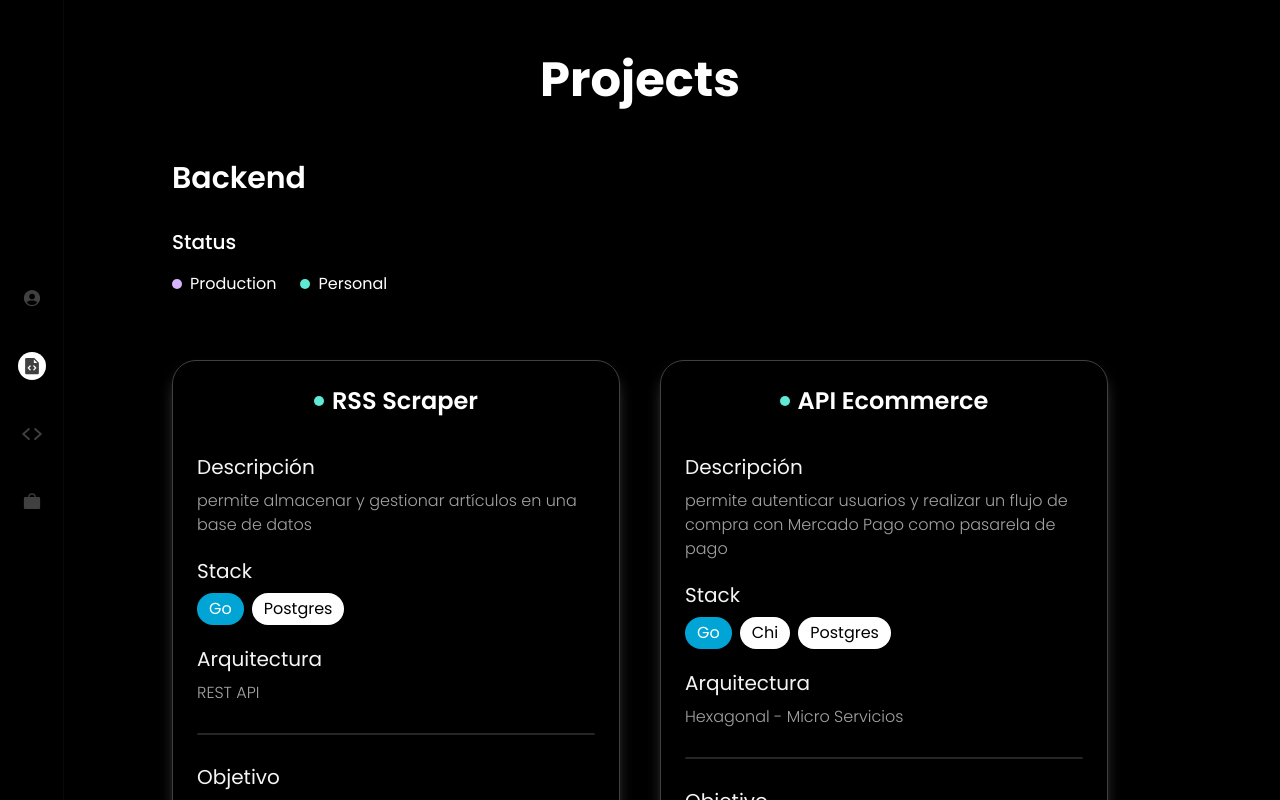
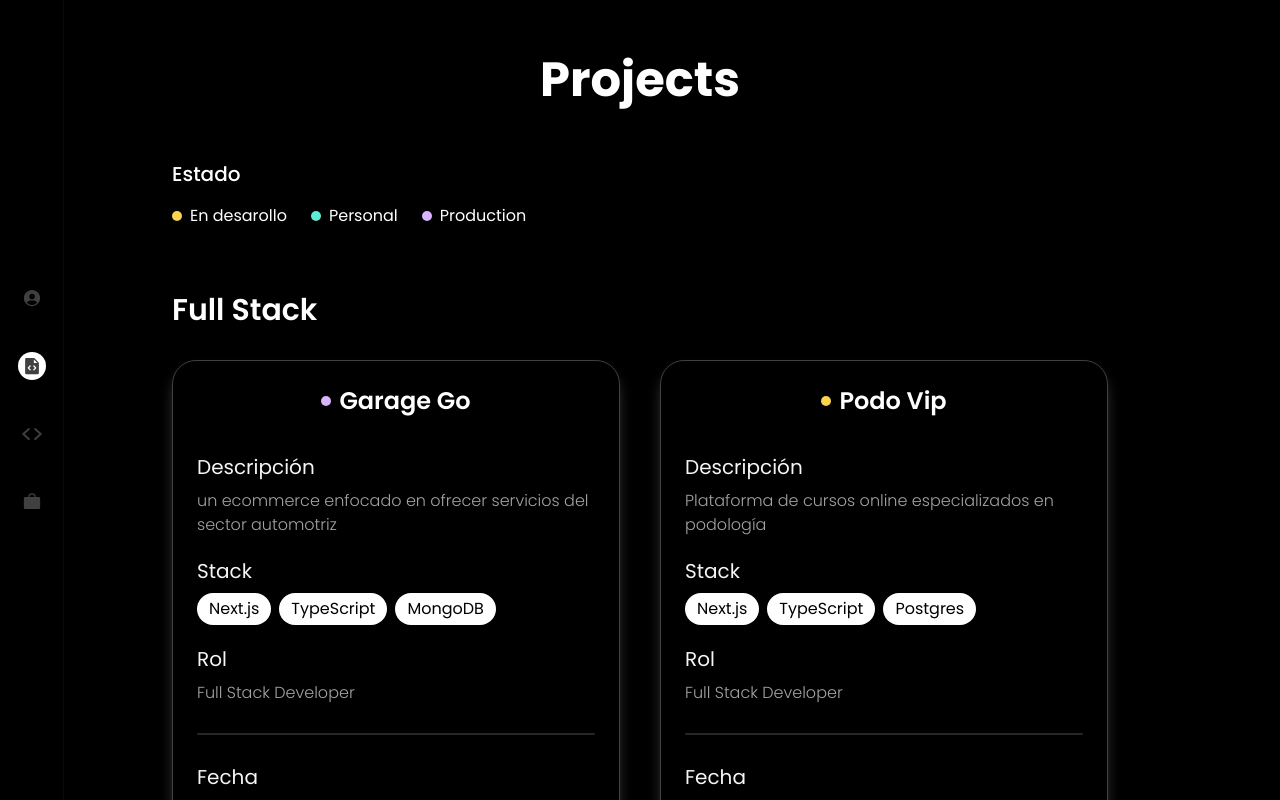
Before and after one commit to alex-arraga/portfolio-2025, a Next.js app: page /projects in a window 1280 px wide. Shown: the top 800 px of the page. Built offline with nearby package versions, Linux system fonts and the light colour scheme.

Commit message:
in-process project card added

```diff
--- a/src/app/globals.css
+++ b/src/app/globals.css
@@ -42,6 +42,10 @@
 
 .personal-project-card {
   @apply transition-all duration-300 hover:shadow-teal-600 hover:text-teal-200;
+}
+
+.in-process-project-card {
+  @apply transition-all duration-300 hover:shadow-amber-600 hover:text-amber-200;
 }
 
 .production-project-card {
--- a/src/app/projects/page.tsx
+++ b/src/app/projects/page.tsx
@@ -9,24 +9,25 @@ export default function ProjectsPage() {
 
         {/* Backend title */}
         <div className="div-central">
-          <div className="flex justify-start items-center w-full">
-            <h2 className="h2-semibold">Backend</h2>
-          </div>
-
           {/* References */}
           <div className="flex flex-col w-full gap-2 sm:gap-4">
-            <h4 className="h4-medium">Status</h4>
+            <h4 className="h4-medium">Estado</h4>
 
             <div className="flex justify-start items-center gap-6">
+              <ProjectsReference withText status="in-process" />
+              <ProjectsReference withText status="personal" />
               <ProjectsReference withText status="production" />
-              <ProjectsReference withText status="personal" />
             </div>
           </div>
 
           {/* Backend projects */}
           <div className="div-central">
+            <div className="flex justify-start items-center w-full">
+              <h2 className="h2-semibold">Full Stack</h2>
+            </div>
+
             <div className="responsive-grid">
-              {BackendProjects.map((project) => (
+              {FullStackProjects.map((project) => (
                 <ProjectCard key={project.title} {...project} />
               ))}
             </div>
@@ -34,13 +35,13 @@ export default function ProjectsPage() {
 
           {/* Full Stack title */}
           <div className="flex justify-start items-center w-full">
-            <h2 className="h2-semibold">Full Stack</h2>
+            <h2 className="h2-semibold">Backend</h2>
           </div>
 
           {/* Full Stack projects */}
           <div className="div-central">
             <div className="responsive-grid">
-              {FullStackProjects.map((project) => (
+              {BackendProjects.map((project) => (
                 <ProjectCard key={project.title} {...project} />
               ))}
             </div>
--- a/src/components/ui/Card.tsx
+++ b/src/components/ui/Card.tsx
@@ -16,6 +16,7 @@ export const Card = ({ children, className, type = 'default', projectType }: Pro
 
   const personalProjectType = projectType === 'personal'
   const productionProjectType = projectType === 'production'
+  const inProcessProjectType = projectType === 'in-process'
 
   return (
     <div className={clsx(`shadow-card w-full ${className}`,
@@ -25,6 +26,7 @@ export const Card = ({ children, className, type = 'default', projectType }: Pro
         'work-card': isWorkCard,
         'project-card personal-project-card': isProjectCard && personalProjectType,
         'project-card production-project-card': isProjectCard && productionProjectType,
+        'project-card in-process-project-card': isProjectCard && inProcessProjectType,
       }
     )}>
       {children}
--- a/src/features/projects/components/ProjectCard.tsx
+++ b/src/features/projects/components/ProjectCard.tsx
@@ -9,12 +9,16 @@ import { Projects } from '../types'
 export const ProjectCard = (data: Projects) => {
   const type = data.type
   const isPersonalProject = type === 'personal'
+  const isProdProject = type === 'production'
+  const isInProcessProject = type === 'in-process'
 
   return (
     <Card type='project' projectType={type}>
       {/* Title of project */}
       <div className='flex justify-center items-center gap-2'>
-        <ProjectsReference status={isPersonalProject ? 'personal' : 'production'} />
+        <ProjectsReference
+          status={isPersonalProject ? 'personal' : isInProcessProject ? 'in-process' : 'production'}
+        />
         <h3 className='h3-semibold'>{data.title}</h3>
       </div>
 
--- a/src/features/projects/components/ProjectsReference.tsx
+++ b/src/features/projects/components/ProjectsReference.tsx
@@ -1,4 +1,5 @@
 import { ProjecTypes } from "../types"
+import clsx from 'clsx';
 
 interface Props {
   withText?: boolean
@@ -6,19 +7,26 @@ interface Props {
 }
 
 export const ProjectsReference = ({ status, withText = false }: Props) => {
-  const circleStatusClass = `w-2.5 h-2.5 rounded-full ${status === 'production' ? 'bg-purple-300' : 'bg-teal-300'}`
+  const statusClass = clsx('w-2.5 h-2.5 rounded-full', {
+    'bg-purple-300': status === 'production',
+    'bg-teal-300': status === 'personal',
+    'bg-amber-300': status === 'in-process'
+  })
 
   return (
     <>
       {withText ? (
         <div className={"flex justify-center items-center gap-2 w-fit"}>
-          <div className={circleStatusClass} />
+          <div className={statusClass} />
           <p>
-            {status === 'production' ? 'Production' : 'Personal'}
+            {status === 'production' ? 'Production'
+              : status === 'personal' ? 'Personal'
+                : 'En desarollo'
+            }
           </p>
         </div>
       ) : (
-        <div className={circleStatusClass} />
+        <div className={statusClass} />
       )}
     </>
   )
--- a/src/features/projects/constants/index.ts
+++ b/src/features/projects/constants/index.ts
@@ -41,7 +41,7 @@ export const FullStackProjects: Projects[] = [
     manager: 'Javier Palma | +56 9 34172037'
   },
   {
-    type: 'production',
+    type: 'in-process',
     title: 'Podo Vip',
     description: 'Plataforma de cursos online especializados en podología',
     stack: ['Next.js', 'TypeScript', 'Postgres'],
--- a/src/features/projects/types/index.ts
+++ b/src/features/projects/types/index.ts
@@ -4,7 +4,7 @@ interface BaseProjects {
   stack: string[],
 }
 
-export type ProjecTypes = 'personal' | 'production'
+export type ProjecTypes = 'personal' | 'production' | 'in-process'
 
 interface PersonalProjects extends BaseProjects {
   type: 'personal'
@@ -20,4 +20,11 @@ interface ProductionProjects extends BaseProjects {
   manager: string
 }
 
-export type Projects = PersonalProjects | ProductionProjects
+interface InProcessProjects extends BaseProjects {
+  type: 'in-process'
+  rol: string,
+  date: string,
+  manager: string
+}
+
+export type Projects = PersonalProjects | ProductionProjects | InProcessProjects
```
